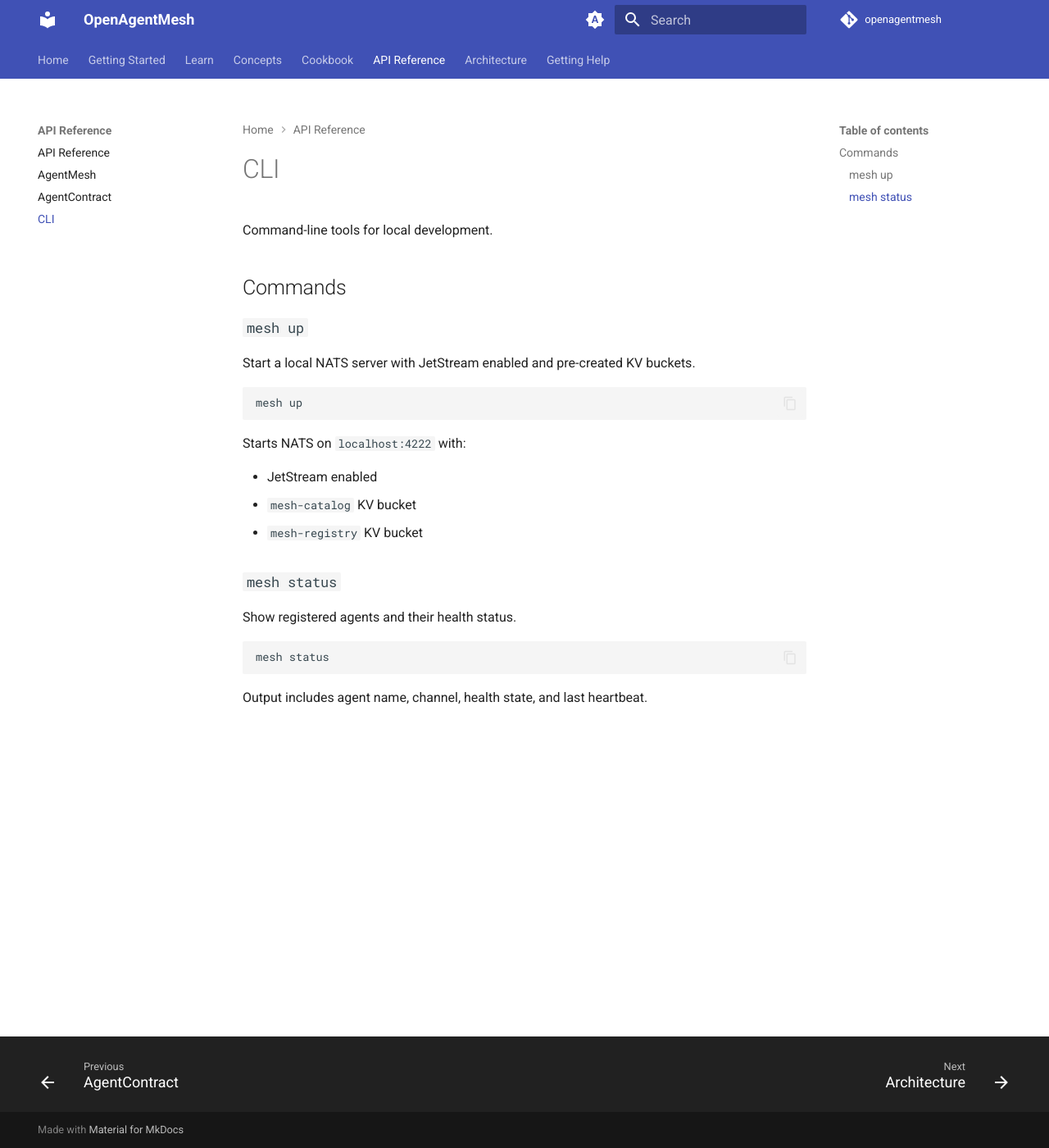
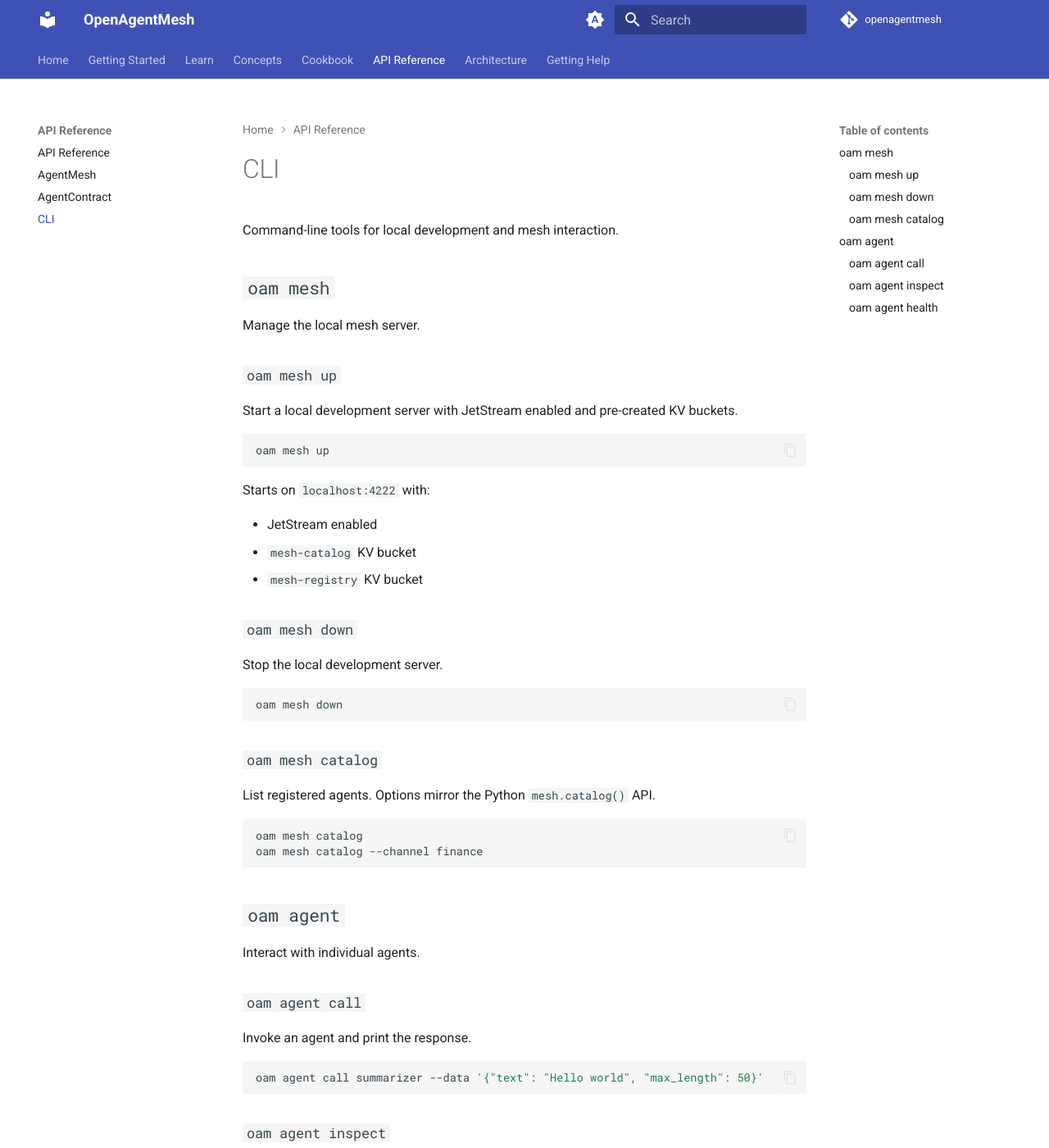
Before and after one commit to openagentmesh/openagentmesh, an MkDocs documentation site: the page built from docs/api/cli.md, in a window 1280 px wide and 1400 px high. Shown: the whole window at 82% size. Built offline with MkDocs 1.6.1 and Material for MkDocs 9.7.7, drawn with Linux system fonts in a browser that asks for light colours; comment, search, counter and statistics services are not loaded; some of the changed text lies outside the part shown.

Commit message:
docs: rename CLI to oam namespace, update landing page for local() context manager
CLI commands renamed from agentmesh to oam mesh/agent subcommands.
Landing page code sample now uses AgentMesh.local() async context manager.

Co-Authored-By: Claude Opus 4.6 (1M context) <noreply@anthropic.com>

````diff
--- a/docs/api/cli.md
+++ b/docs/api/cli.md
@@ -1,29 +1,66 @@
 # CLI
 
-Command-line tools for local development.
+Command-line tools for local development and mesh interaction.
 
-## Commands
+## `oam mesh`
 
-### `mesh up`
+Manage the local mesh server.
 
-Start a local NATS server with JetStream enabled and pre-created KV buckets.
+### `oam mesh up`
+
+Start a local development server with JetStream enabled and pre-created KV buckets.
 
 ```bash
-mesh up
+oam mesh up
 ```
 
-Starts NATS on `localhost:4222` with:
+Starts on `localhost:4222` with:
 
 - JetStream enabled
 - `mesh-catalog` KV bucket
 - `mesh-registry` KV bucket
 
-### `mesh status`
+### `oam mesh down`
 
-Show registered agents and their health status.
+Stop the local development server.
 
 ```bash
-mesh status
+oam mesh down
 ```
 
-Output includes agent name, channel, health state, and last heartbeat.
+### `oam mesh catalog`
+
+List registered agents. Options mirror the Python `mesh.catalog()` API.
+
+```bash
+oam mesh catalog
+oam mesh catalog --channel finance
+```
+
+## `oam agent`
+
+Interact with individual agents.
+
+### `oam agent call`
+
+Invoke an agent and print the response.
+
+```bash
+oam agent call summarizer --data '{"text": "Hello world", "max_length": 50}'
+```
+
+### `oam agent inspect`
+
+Show an agent's full contract (schema, description, capabilities).
+
+```bash
+oam agent inspect summarizer
+```
+
+### `oam agent health`
+
+Check an agent's liveness status.
+
+```bash
+oam agent health summarizer
+```
--- a/docs/architecture/protocol.md
+++ b/docs/architecture/protocol.md
@@ -42,7 +42,7 @@ Full contract with JSON Schemas, SLA metadata, and error schema. This is the aut
 
 ## JetStream Buckets
 
-The protocol requires four JetStream buckets, pre-created on startup by `agentmesh up` (or `AgentMesh.local()` in test contexts).
+The protocol requires four JetStream buckets, pre-created on startup by `oam mesh up` (or `AgentMesh.local()` in test contexts).
 
 ### KV Stores
 
--- a/docs/cookbook/multi-process.md
+++ b/docs/cookbook/multi-process.md
@@ -67,7 +67,7 @@ Start NATS, then the provider and consumer in separate terminals:
 
 ```bash
 # Terminal 1
-agentmesh up
+oam mesh up
 
 # Terminal 2
 python provider.py
@@ -85,7 +85,7 @@ AgentMesh connects agents over NATS. Ag
 
 ## How It Works
 
-Both processes connect to the NATS server started by `agentmesh up`. The provider registers its contract (name, schema, description) in the mesh registry. The consumer reads the catalog and invokes the agent by name. No import of the provider's code required.
+Both processes connect to the server started by `oam mesh up`. The provider registers its contract (name, schema, description) in the mesh registry. The consumer reads the catalog and invokes the agent by name. No import of the provider's code required.
 
 ```mermaid
 sequenceDiagram
--- a/docs/learn/technology.md
+++ b/docs/learn/technology.md
@@ -105,14 +105,14 @@ The key difference: service meshes route based on network rules (URLs, headers,
 The agent code is identical whether you're running locally or across a multi-region cluster:
 
 ```python
-# Development: connect to agentmesh up
+# Development: connect to oam mesh up
 mesh = AgentMesh()
 
 # Production: shared NATS infrastructure
 mesh = AgentMesh("nats://mesh.company.com:4222")
 ```
 
-Run `agentmesh up` to start a local NATS server with JetStream and KV pre-configured. Your agent code doesn't change. Your interaction patterns don't change. The only thing that changes is the connection string.
+Run `oam mesh up` to start a local development server with JetStream and KV pre-configured. Your agent code doesn't change. Your interaction patterns don't change. The only thing that changes is the connection string.
 
 !!! info "Not two modes, one continuum"
     Local and production are endpoints on the same architecture. Moving from one developer experimenting locally to a team sharing a NATS cluster requires changing one line of code.
--- a/docs/quickstart.md
+++ b/docs/quickstart.md
@@ -10,10 +10,10 @@ pip install agentmesh
 
 ## Prerequisites
 
-Start a local NATS server in a separate terminal:
+Start a local development server in a separate terminal:
 
 ```bash
-agentmesh up
+oam mesh up
 ```
 
 ## Hello World
@@ -47,7 +47,7 @@ asyncio.run(main())
 ```
 
 !!! info "What just happened?"
-    `agentmesh up` started a local NATS server with JetStream and KV buckets. The `@mesh.agent` decorator registered `echo` with a typed contract. `mesh.call()` discovered and invoked it, all through the message bus, not a direct function call.
+    `oam mesh up` started a local development server with JetStream and KV buckets. The `@mesh.agent` decorator registered `echo` with a typed contract. `mesh.call()` discovered and invoked it, all through the message bus, not a direct function call.
 
 ## Two Separate Processes
 
@@ -142,7 +142,7 @@ Replace the default localhost connection with a connection string. Agent code is
 mesh = AgentMesh("nats://mesh.company.com:4222")
 ```
 
-> **Note:** `AgentMesh()` connects to `nats://localhost:4222` by default (your `agentmesh up` server). In staging and production, pass the connection string for your shared NATS deployment.
+> **Note:** `AgentMesh()` connects to `nats://localhost:4222` by default (your `oam mesh up` server). In staging and production, pass the connection string for your shared NATS deployment.
 
 ## Embed in an Existing App
 
@@ -238,5 +238,5 @@ contract.to_agent_card(url="https://api.company.com/agents/summarizer")
 
 | Command | Description |
 |---------|-------------|
-| `agentmesh up` | Start local NATS with JetStream and pre-created KV buckets |
-| `agentmesh status` | Show registered agents and health |
+| `oam mesh up` | Start local development server with JetStream and pre-created KV buckets |
+| `oam mesh catalog` | List registered agents |
````
Also changed, not shown: docs/index.md (+17 -11 lines).
